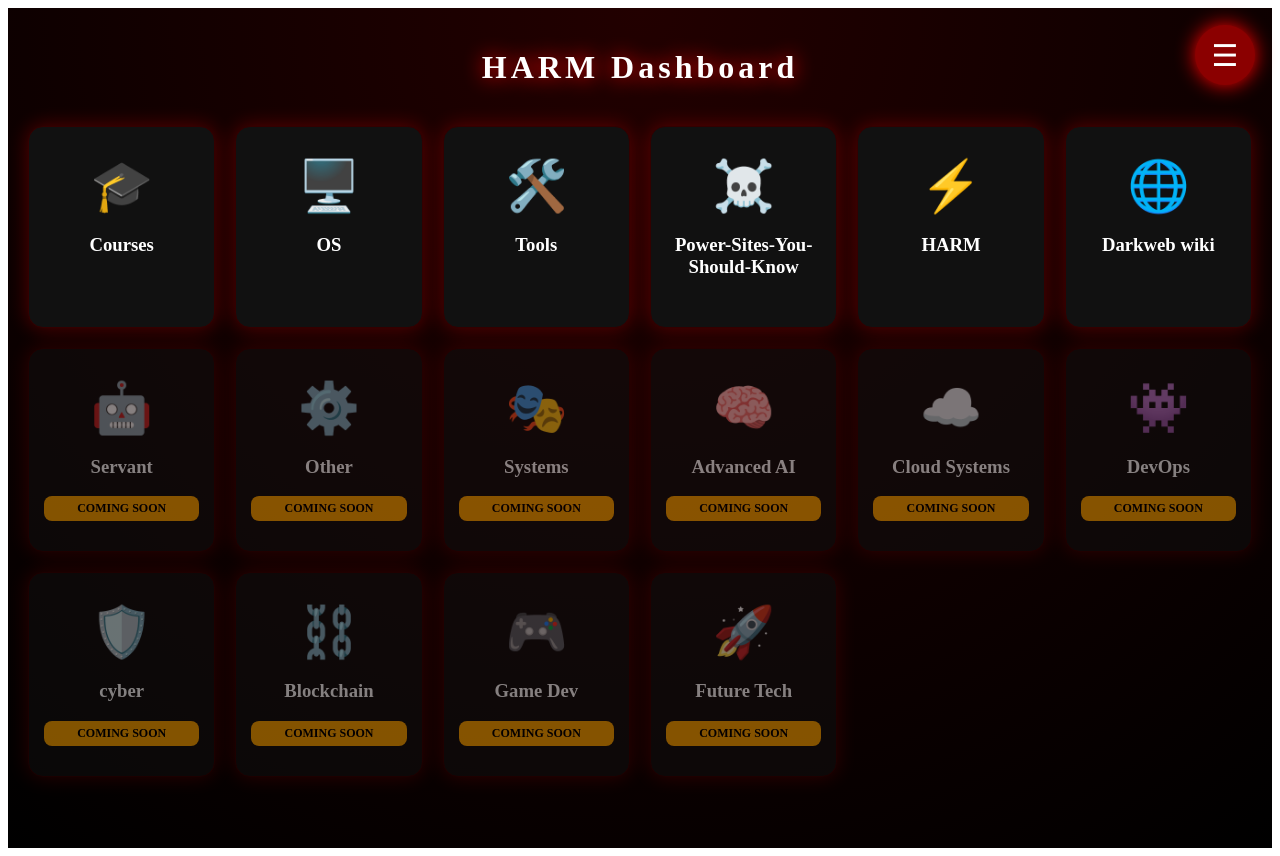
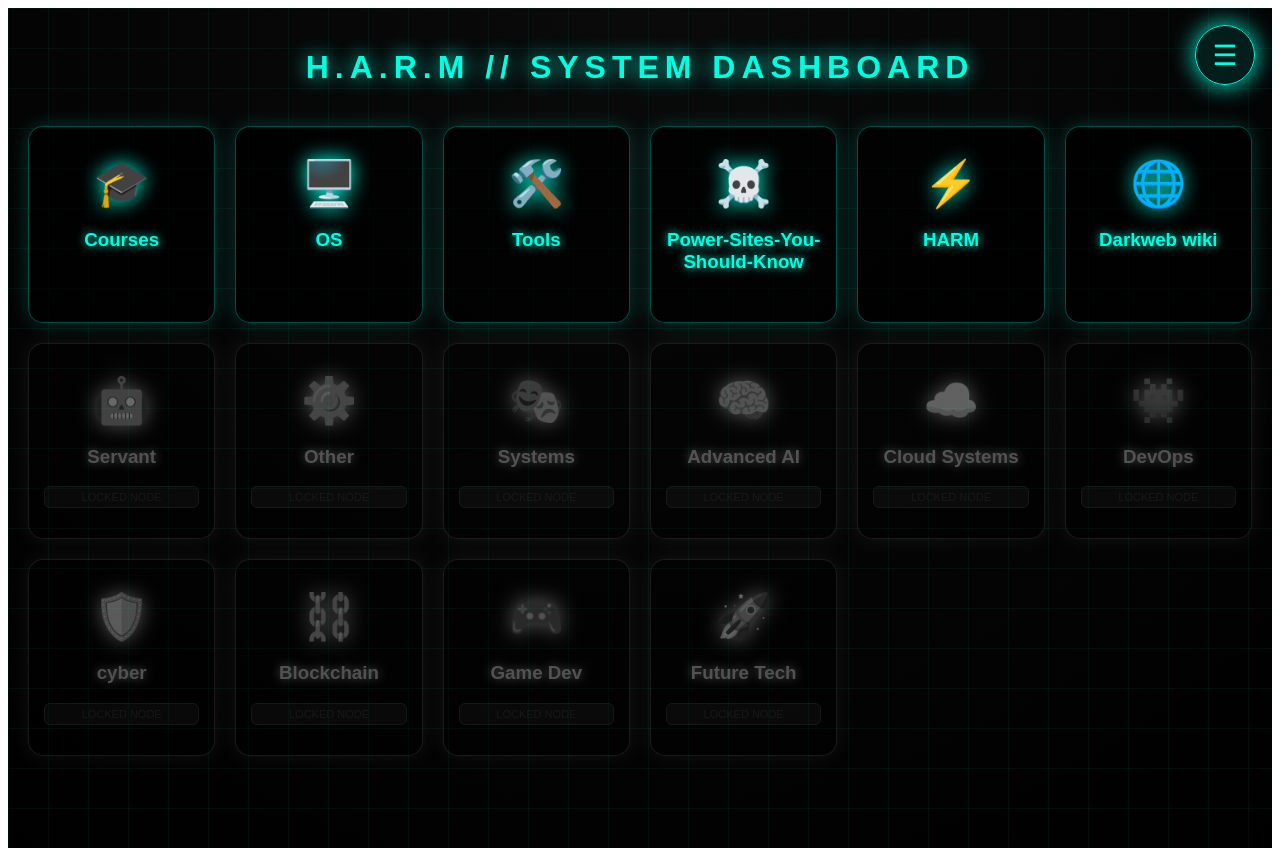
Before and after one commit to HARM199/null-site, a React (Vite) app: page /dashboard in a window 1280 px wide. Built offline with nearby package versions, Linux system fonts and the light colour scheme.

Commit message:
Updated Design

```diff
--- a/src/pages/Dashboard.jsx
+++ b/src/pages/Dashboard.jsx
@@ -9,59 +9,20 @@ export default function Dashboard() {
   return (
     <div style={styles.container}>
 
-      {/* القائمة العائمة */}
+      {/* Animated background grid */}
+      <div style={styles.gridBg}></div>
+
+      {/* Floating Menu */}
       <div style={styles.floatingMenu}>
 
         {menuOpen && (
           <div style={styles.linksBox}>
 
-            <a
-              href="https://t.me/HARM_1996"
-              target="_blank"
-              rel="noreferrer"
-              style={styles.circleBtn}
-              title="Telegram"
-            >
-              ✈️
-            </a>
-
-            <a
-              href="https://youtube.com/@harm1903?si=QlpKuDppcsCVT9Qw"
-              target="_blank"
-              rel="noreferrer"
-              style={styles.circleBtn}
-              title="YouTube"
-            >
-              ▶️
-            </a>
-
-            <a
-              href="https://t.me/+U_a4R23Ux9w0OTU0"
-              target="_blank"
-              rel="noreferrer"
-              style={styles.circleBtn}
-              title="Community"
-            >
-              💬
-            </a>
-
-            <a
-              href="https://mega.nz/file/cFdUCI7Z#-yAs05pxEkN73OCY9CFrh1BP7kBrWOmY7laTzP0fhLI"
-              target="_blank"
-              rel="noreferrer"
-              style={styles.circleBtn}
-              title="Android App"
-            >
-              📱
-            </a>
-
-            <a
-              href="#"
-              style={styles.circleBtn}
-              title="Amwal"
-            >
-              💰
-            </a>
+            <a href="https://t.me/HARM_1996" target="_blank" rel="noreferrer" style={styles.circleBtn}>✈️</a>
+            <a href="https://youtube.com/@harm1903?si=QlpKuDppcsCVT9Qw" target="_blank" rel="noreferrer" style={styles.circleBtn}>▶️</a>
+            <a href="https://t.me/+U_a4R23Ux9w0OTU0" target="_blank" rel="noreferrer" style={styles.circleBtn}>💬</a>
+            <a href="https://mega.nz/file/cFdUCI7Z#-yAs05pxEkN73OCY9CFrh1BP7kBrWOmY7laTzP0fhLI" target="_blank" rel="noreferrer" style={styles.circleBtn}>📱</a>
+            <a href="#" style={styles.circleBtn}>💰</a>
 
           </div>
         )}
@@ -75,49 +36,62 @@ export default function Dashboard() {
 
       </div>
 
-      <h1 style={styles.title}>HARM Dashboard</h1>
+      {/* Title */}
+      <h1 style={styles.title}>
+        H.A.R.M // SYSTEM DASHBOARD
+      </h1>
 
+      {/* Grid */}
       <div style={styles.grid}>
         {categories.map((cat) => (
           <div
             key={cat.id}
             style={{
               ...styles.card,
-              opacity: cat.locked ? 0.5 : 1,
-              cursor: cat.locked ? "not-allowed" : "pointer",
+              opacity: cat.locked ? 0.4 : 1,
+              filter: cat.locked ? "grayscale(1)" : "none",
             }}
             onClick={() => {
-              if (!cat.locked) {
-                navigate(`/category/${cat.id}`);
-              }
+              if (!cat.locked) navigate(`/category/${cat.id}`);
             }}
           >
-            <div style={styles.icon}>
-              {cat.icon}
-            </div>
+            <div style={styles.glowLine}></div>
 
-            <h3>{cat.title}</h3>
+            <div style={styles.icon}>{cat.icon}</div>
+            <h3 style={styles.cardTitle}>{cat.title}</h3>
 
             {cat.locked && (
-              <div style={styles.comingSoon}>
-                COMING SOON
-              </div>
+              <div style={styles.comingSoon}>LOCKED NODE</div>
             )}
           </div>
         ))}
       </div>
-
     </div>
   );
 }
 
+/* ================= STYLES ================= */
 const styles = {
+
   container: {
-    background:
-      "radial-gradient(circle at top,#220000,#000)",
     minHeight: "100vh",
-    color: "white",
+    color: "#00ffe1",
     padding: "20px",
+    background: "radial-gradient(circle at top,#0a0a0a,#000)",
+    fontFamily: "Arial",
+    overflow: "hidden",
+    position: "relative",
+  },
+
+  /* moving grid background */
+  gridBg: {
+    position: "absolute",
+    inset: 0,
+    backgroundImage:
+      "linear-gradient(rgba(0,255,200,0.05) 1px, transparent 1px), linear-gradient(90deg, rgba(0,255,200,0.05) 1px, transparent 1px)",
+    backgroundSize: "40px 40px",
+    animation: "moveGrid 10s linear infinite",
+    zIndex: 0,
   },
 
   floatingMenu: {
@@ -130,7 +104,6 @@ const styles = {
   linksBox: {
     display: "flex",
     flexDirection: "column",
-    alignItems: "center",
     gap: "12px",
     marginBottom: "15px",
   },
@@ -139,66 +112,89 @@ const styles = {
     width: "60px",
     height: "60px",
     borderRadius: "50%",
-    border: "none",
-    background: "#8B0000",
-    color: "white",
-    fontSize: "30px",
+    border: "1px solid #00ffe1",
+    background: "rgba(0,255,225,0.1)",
+    color: "#00ffe1",
+    fontSize: "28px",
     cursor: "pointer",
-    boxShadow: "0 0 20px red",
+    boxShadow: "0 0 25px #00ffe1",
+    backdropFilter: "blur(10px)",
   },
 
   circleBtn: {
     width: "52px",
     height: "52px",
     borderRadius: "50%",
-    background: "#111",
-    border: "1px solid #400",
+    background: "rgba(0,0,0,0.8)",
+    border: "1px solid #00ffe1",
     display: "flex",
     justifyContent: "center",
     alignItems: "center",
     textDecoration: "none",
-    fontSize: "24px",
-    boxShadow:
-      "0 0 15px rgba(255,0,0,.6)",
+    fontSize: "22px",
+    boxShadow: "0 0 15px #00ffe1",
+    transition: "0.2s",
   },
 
   title: {
     textAlign: "center",
     marginBottom: "40px",
-    letterSpacing: "4px",
-    textShadow: "0 0 20px red",
+    letterSpacing: "6px",
+    color: "#00ffe1",
+    textShadow: "0 0 20px #00ffe1",
+    zIndex: 1,
+    position: "relative",
   },
 
   grid: {
     display: "grid",
-    gridTemplateColumns:
-      "repeat(auto-fit,minmax(180px,1fr))",
+    gridTemplateColumns: "repeat(auto-fit,minmax(180px,1fr))",
     gap: "20px",
+    position: "relative",
+    zIndex: 1,
   },
 
   card: {
-    background: "#111",
-    border: "1px solid #330000",
+    background: "rgba(0,0,0,0.7)",
+    border: "1px solid rgba(0,255,225,0.3)",
     borderRadius: "15px",
     textAlign: "center",
     padding: "30px 15px",
-    transition: ".3s",
-    boxShadow: "0 0 20px rgba(255,0,0,.3)",
+    cursor: "pointer",
     position: "relative",
+    overflow: "hidden",
+    boxShadow: "0 0 20px rgba(0,255,225,0.2)",
+    transition: "0.3s",
+  },
+
+  glowLine: {
+    position: "absolute",
+    top: 0,
+    left: "-100%",
+    width: "100%",
+    height: "2px",
+    background: "#00ffe1",
+    animation: "scan 2.5s infinite",
   },
 
   icon: {
-    fontSize: "50px",
-    marginBottom: "15px",
+    fontSize: "45px",
+    marginBottom: "10px",
+    filter: "drop-shadow(0 0 10px #00ffe1)",
+  },
+
+  cardTitle: {
+    color: "#00ffe1",
+    textShadow: "0 0 10px #00ffe1",
   },
 
   comingSoon: {
-    marginTop: "15px",
-    background: "orange",
-    color: "#000",
-    padding: "5px",
-    borderRadius: "8px",
-    fontWeight: "bold",
-    fontSize: "12px",
+    marginTop: "10px",
+    fontSize: "11px",
+    background: "rgba(255,50,50,0.2)",
+    border: "1px solid red",
+    color: "red",
+    padding: "4px",
+    borderRadius: "6px",
   },
 };
```
